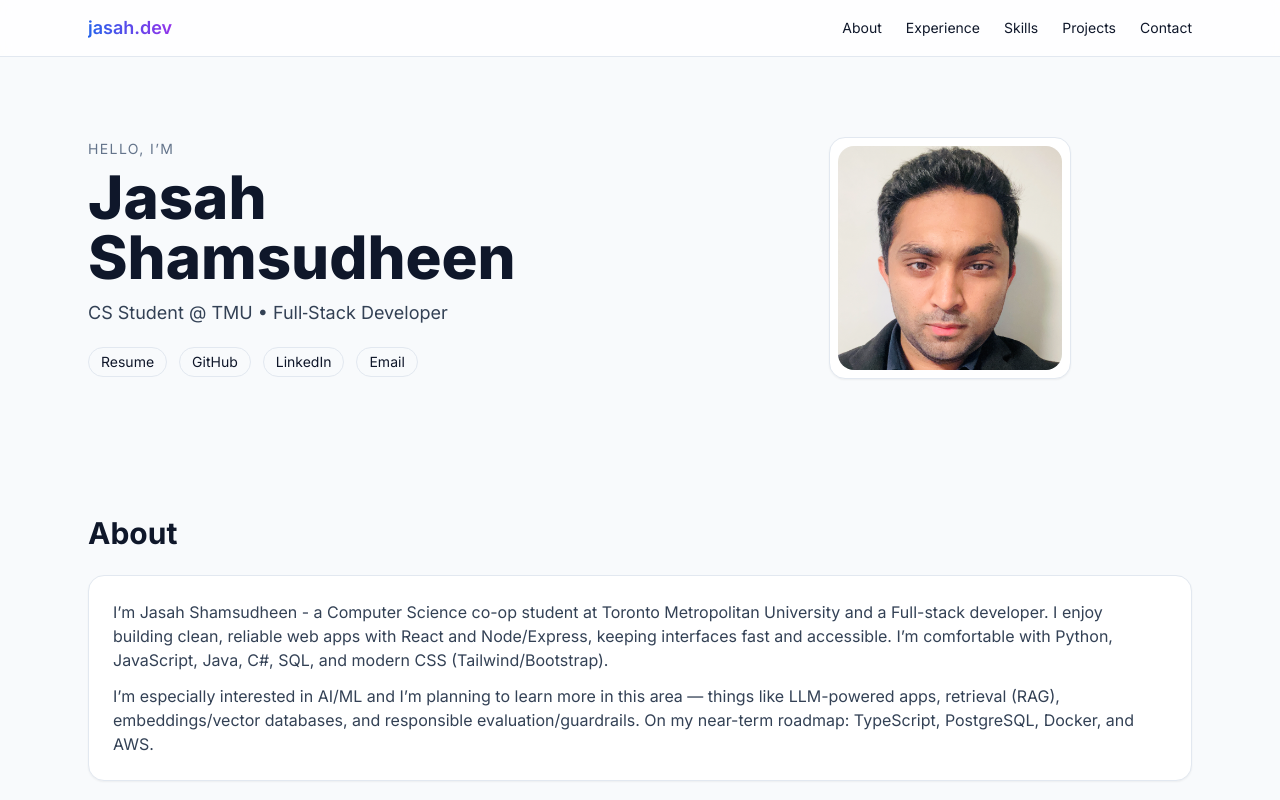
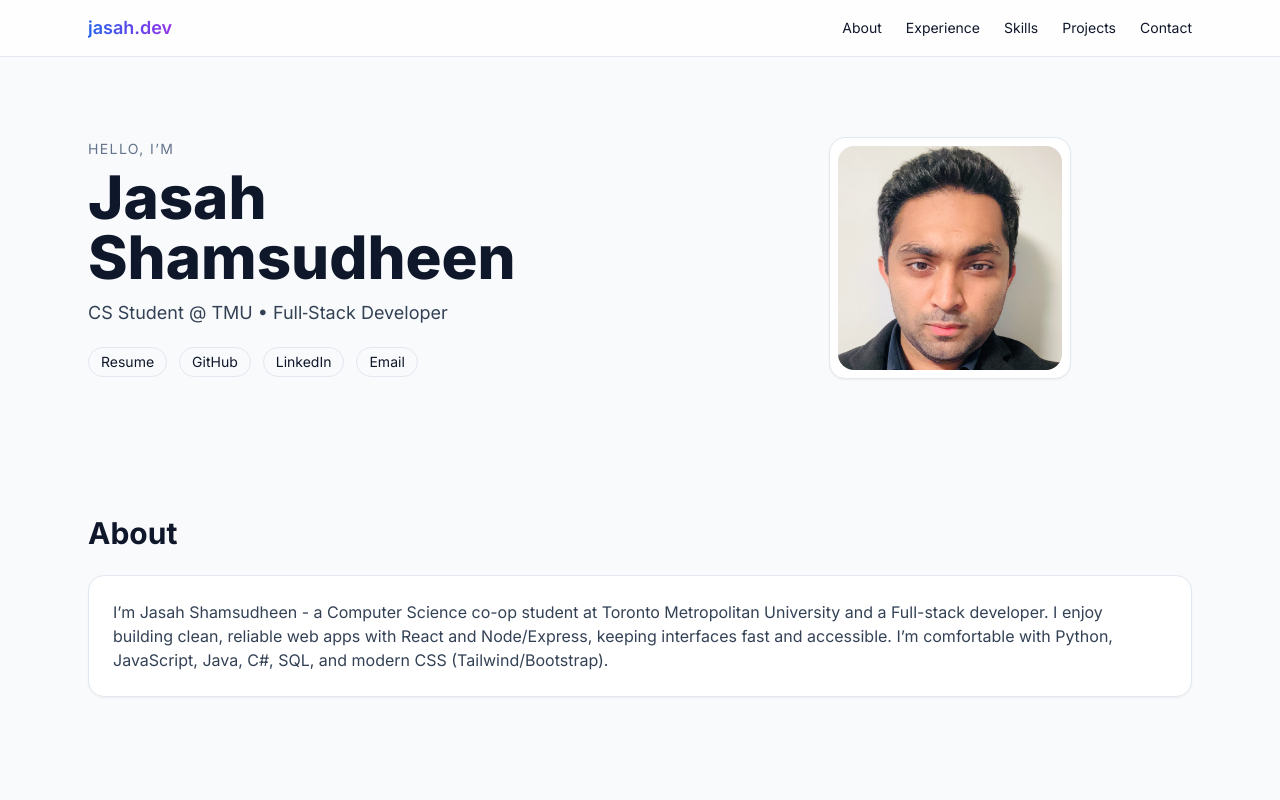
Before and after one commit to jsprogram2014/My-Website, a React (Vite) app: page / in a window 1280 px wide. Shown: the top 800 px of the page. Built offline with nearby package versions, Linux system fonts and the light colour scheme.

Commit message:
minor comment out of app.jsx

```diff
--- a/src/App.jsx
+++ b/src/App.jsx
@@ -21,9 +21,9 @@ export default function App() {
             <p className="text-slate-700">
               I’m Jasah Shamsudheen - a Computer Science co-op student at Toronto Metropolitan University and a Full-stack developer. I enjoy building clean, reliable web apps with React and Node/Express, keeping interfaces fast and accessible. I’m comfortable with Python, JavaScript, Java, C#, SQL, and modern CSS (Tailwind/Bootstrap).
             </p>
-            <p className="text-slate-700">
+            {/* <p className="text-slate-700">
               I’m especially interested in AI/ML and I’m planning to learn more in this area — things like LLM-powered apps, retrieval (RAG), embeddings/vector databases, and responsible evaluation/guardrails. On my near-term roadmap: TypeScript, PostgreSQL, Docker, and AWS.
-            </p>
+            </p> */}
           </div>
         </Section>
 
```
